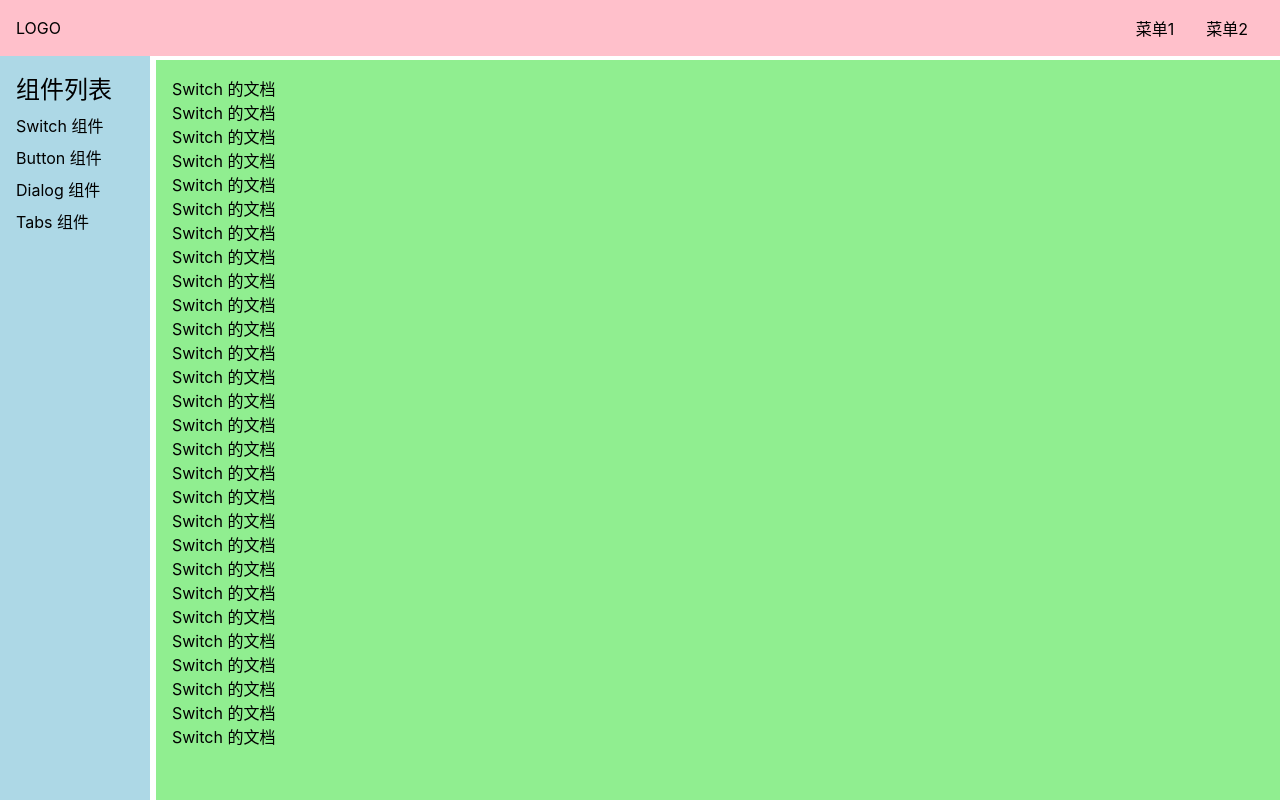
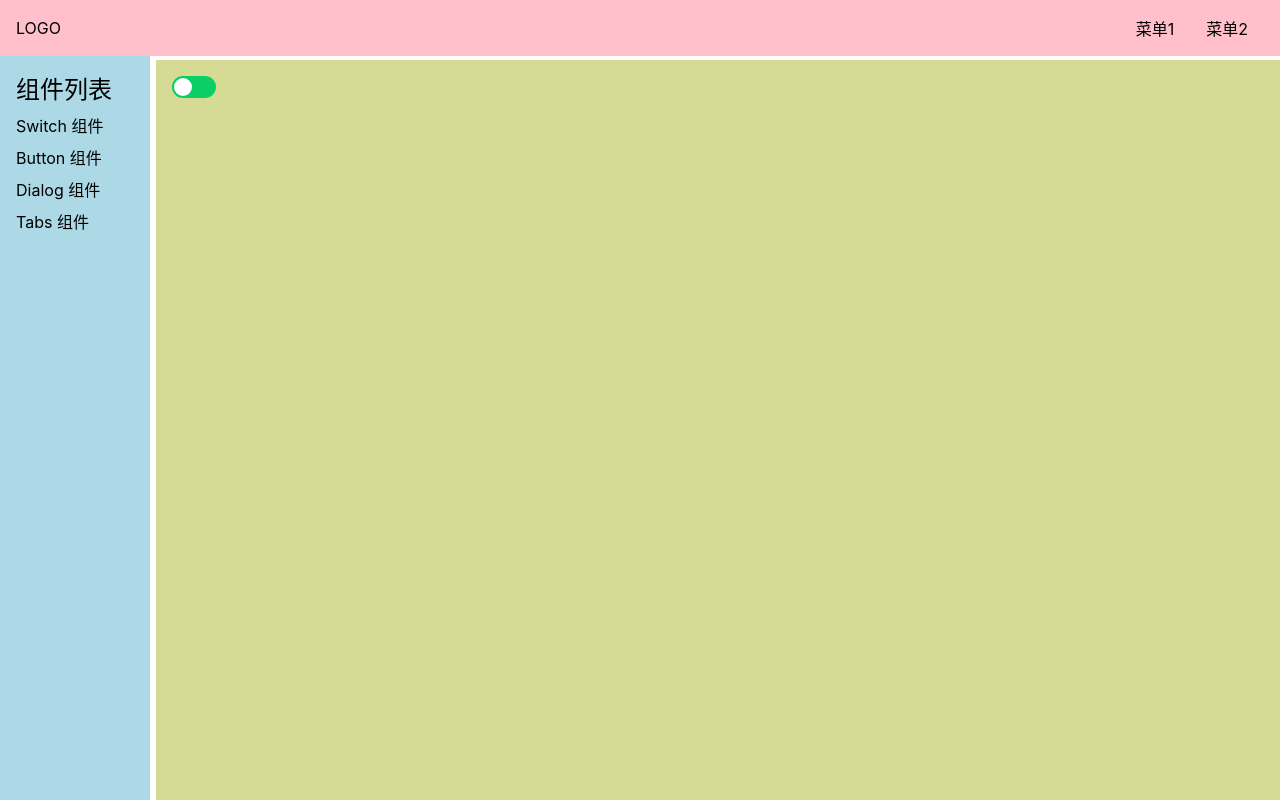
Before and after one commit to awttt/EmoUI, a Vue app: page /#/doc/switch in a window 1280 px wide. Built offline with nearby package versions, Linux system fonts and the light colour scheme.

Commit message:
hover之后右滚

```diff
--- a/src/components/SwitchDemo.vue
+++ b/src/components/SwitchDemo.vue
@@ -1,32 +1,11 @@
 <template>
-<div>
-      <p>Switch 的文档</p>
-    <p>Switch 的文档</p>
-    <p>Switch 的文档</p>
-    <p>Switch 的文档</p>
-    <p>Switch 的文档</p>
-    <p>Switch 的文档</p>
-    <p>Switch 的文档</p>
-    <p>Switch 的文档</p>
-    <p>Switch 的文档</p>
-    <p>Switch 的文档</p>
-    <p>Switch 的文档</p>
-    <p>Switch 的文档</p>
-    <p>Switch 的文档</p>
-    <p>Switch 的文档</p>
-    <p>Switch 的文档</p>
-    <p>Switch 的文档</p>
-    <p>Switch 的文档</p>
-    <p>Switch 的文档</p>
-    <p>Switch 的文档</p>
-    <p>Switch 的文档</p>
-    <p>Switch 的文档</p>
-    <p>Switch 的文档</p>
-    <p>Switch 的文档</p>
-    <p>Switch 的文档</p>
-    <p>Switch 的文档</p>
-    <p>Switch 的文档</p>
-    <p>Switch 的文档</p>
-    <p>Switch 的文档</p>
-</div>
+  <div>
+    <Switch />
+  </div>
 </template>
+<script lang="ts">
+import Switch from '../lib/Switch.vue'
+export default {
+  components: {Switch}
+}
+</script>
--- /dev/null
+++ b/src/lib/Switch.vue
@@ -0,0 +1,27 @@
+<template>
+   <button><span></span></button>
+</template>
+<style lang="scss" scoped>
+  $h: 22px;
+  $h2: $h - 4px;
+  button{
+    height: $h;
+    width: $h*2;
+    border: none;
+    background: #0ACE66;
+    border-radius: $h/2;
+    position: relative;
+  }
+  span{
+    position: absolute;
+    top: 2px;
+    left: 2px;
+    height: $h2;
+    width: $h2;
+    background:white;
+    border-radius: $h2 / 2;
+  }
+  button:hover span {
+    left: 24px
+  }
+</style>
--- a/src/views/Doc.vue
+++ b/src/views/Doc.vue
@@ -65,7 +65,7 @@
   > main {
     flex-grow: 1;
     padding: 16px;
-    background: lightgreen;
+    background: rgb(213, 218, 148);
   }
 }
 aside {
```
